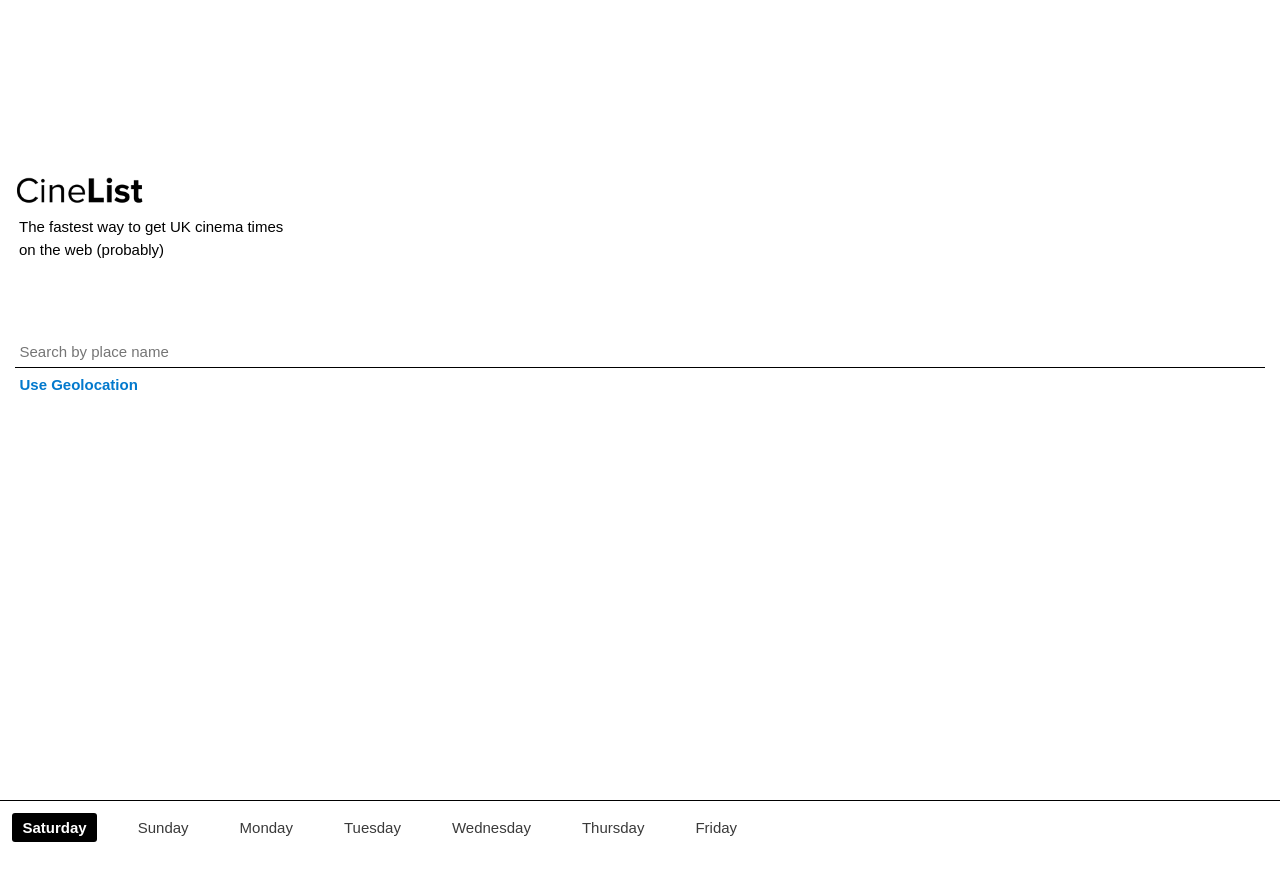
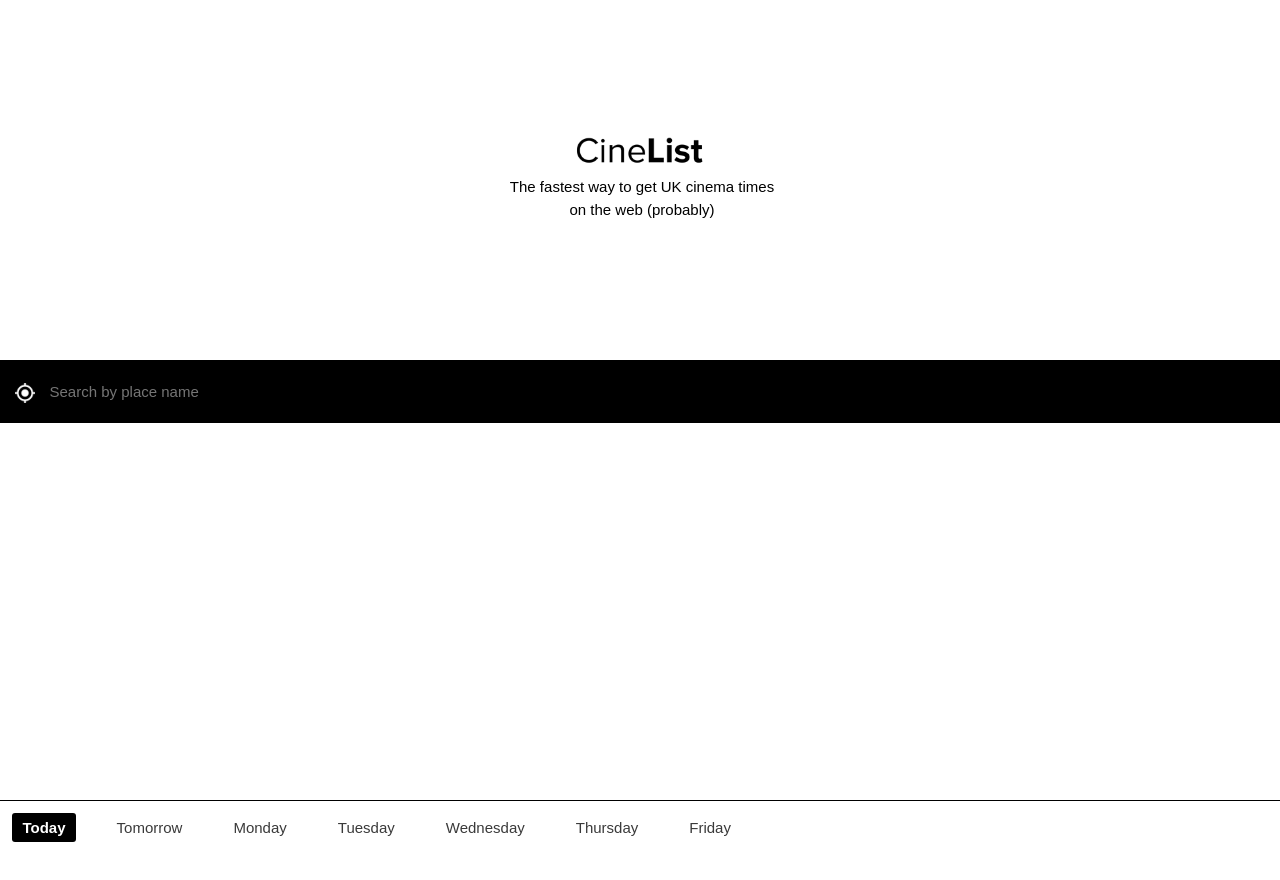
Before and after one commit to seanmtracey/CineList-App, a plain HTML site: page index.html in a window 1280 px wide. Drawn offline with Linux system fonts and the light colour scheme.

Commit message:
Tweak the styles and assets

```diff
--- a/index.html
+++ b/index.html
@@ -6,7 +6,7 @@
 	<link rel="shortcut icon" href="favicon.png">
 	<link rel="stylesheet" href="styles.css" type="text/css" />
 
-	<script src="https://cdn.polyfill.io/v2/polyfill.js"></script>
+	<script src="https://cdn.polyfill.io/v2/polyfill.min.js"></script>
 	<meta name="viewport" content="initial-scale=1.0, user-scalable=no" />
 	<meta name="description" content="Cinema websites are rubbish. CineList makes it easy to get local cinema showtimes across the UK.">
 
@@ -37,8 +37,11 @@
 		</div>
 
 		<form id="search" data-firstload="true">
+			<a href="#" id="geolocation">
+				<img src="/assets/images/geo.png" alt="Use Geolocation"/>
+			</a>
 			<input type="text" placeholder="Search by place name"/>
-			<a href="#" id="geolocation">Use Geolocation</a>
+			<input type="submit" value="" />
 		</form>
 
 		<div id="timesContainer"></div>
@@ -91,7 +94,7 @@
 				navigator.serviceWorker
 					.register('/service-worker.js')
 					.then(function() { console.log("Service Worker Registered"); })
-					.catch(err => {
+					.catch(function(err){
 						console.error(err);
 					})
 				;
--- a/scripts/core.js
+++ b/scripts/core.js
@@ -10,7 +10,7 @@
 	var searchForm = document.querySelector('#search');
 	var geoTrigger = searchForm.querySelector('#geolocation');
 	var dayoffsetContainer = document.querySelector('.dayoffset');
-	var dayOffsetButtons = dayoffsetContainer.querySelectorAll('*[data-offset]');
+	var dayOffsetButtons = Array.from( dayoffsetContainer.querySelectorAll('*[data-offset]') );
 	var timesContainer = document.querySelector('#timesContainer');
 
 	var currentLocation = '';
@@ -329,6 +329,10 @@
 		searchForm.addEventListener('submit', function(e){
 			prevent(e);
 
+			if(this[0].value === ""){
+				return;
+			}
+
 			this[0].blur();
 			this.dataset.firstload = "false";
 			home.dataset.visible = "false";
@@ -408,13 +412,20 @@
 
 		dayOffsetButtons.forEach(function(offsetBtn){
 
-			var dayInt = parseInt(offsetBtn.dataset.offset) + today;
+			var offset = parseInt(offsetBtn.dataset.offset);
+			var dayInt = offset + today;
 
 			if(dayInt >= days.length){
 				dayInt = dayInt - 7;
 			}
 
-			offsetBtn.textContent = days[dayInt];
+			if(offset === 0){
+				offsetBtn.textContent = 'Today';
+			} else if(offset === 1){
+				offsetBtn.textContent = 'Tomorrow';
+			} else {
+				offsetBtn.textContent = days[dayInt];
+			}
 
 			offsetBtn.addEventListener('click', function(e){
 				prevent(e);
--- a/service-worker.js
+++ b/service-worker.js
@@ -15,9 +15,8 @@ self.addEventListener('install', function(e) {
 			'/scripts/libraries/jquery.min.js',
 			'/assets/images/loading.png',
 			'/service-worker.js',
-			'/assets/images/go.png',
-			'/assets/images/pointer.png',
-			'/assets/images/pointer_up.png',
+			'/assets/images/search.png',
+			'/assets/images/geo.png',
 			'/assets/images/logo_small_opaque.jpg',
 			'https://cdn.polyfill.io/v2/polyfill.min.js'
 		]);
--- a/styles.css
+++ b/styles.css
@@ -73,9 +73,10 @@ body{
 
 #home #container{
 	position: fixed;
-	top: 20vh;
+	top: 15vh;
 	padding: 1em;
 	width: 100%;
+	text-align: center;
 }
 
 #home #container img{
@@ -90,34 +91,55 @@ body{
 }
 
 #search{
+	display: flex;
+	align-items: center;
+	justify-content: space-between;
 	width: 100%;
 	position: fixed;
 	top: 0;
 	transform: translateY(0);
 	z-index: 1000;
 	background: white;
-	border-bottom: 1px solid black;
+	border-bottom: 1px solid white;
 	transition: transform 0.2s ease-in;
-
+	background: black;
 }
 
 #search[data-firstload="true"]{
-	transform: translateY(40vh);
-    border-bottom: 0px solid black;
+	transform: translateY(45vh);
 }
 
 form{
 	padding: 1em;
 }
 
-form input[type="text"]{
+form#search input[type="text"]{
 	font-weight: 400;
-	font-size: 1em;
-	padding: 0.5em 0.3em;
-	border: 2px solid black;
-	border-width: 0 0 1px 0;
+    font-size: 1em;
+    padding: 0.5em 0.3em;
+    border: 2px solid black;
+    border-width: 0 0 1px 0;
+    outline: none;
+    width: 100%;
+    background: black;
+    color: white;
+}
+
+form#search input[type="text"]:focus{
+	background-image: url(/assets/images/search.png);
+	background-size: auto 20px;
+	background-position: 100% 50%;
+	background-repeat: no-repeat;
+}
+
+form#search input[type="submit"]{
+	position: absolute;
+    right: 0;
+    background: transparent;
+    border: 0px solid transparent;
+    width: 60px;
+    height: 100%;
 	outline: none;
-	width: 100%;
 }
 
 #geolocation{
@@ -126,12 +148,18 @@ form input[type="text"]{
 	text-decoration: none;
 	margin-top: 0.5em;
 	display: block;
-	padding: 0 0.3em 0;
 	cursor: pointer;
+	font-size: 10px;
+	text-align: center;
+	margin-right: 1em;
+}
+
+#geolocation img{
+	height: 20px;
 }
 
 #timesContainer{
-    padding-top: 85px;
+    padding-top: 65px;
     padding-bottom: 30%;
 }
 
@@ -247,3 +275,24 @@ form input[type="text"]{
 	0% {-o-transform: rotateZ(0deg);}
 	100% {-o-transform: rotateZ(360deg);}
 }
+
+@media all and (min-width: 768px){
+
+	#timesContainer .cinema{
+		display: flex;
+		flex-wrap: wrap;
+	}
+
+	#timesContainer h2 {
+		width: 100%;
+	}
+
+	#timesContainer .listing{
+		width: 300px;
+	}
+
+	#timesContainer .listing h3{
+		padding-left: 0.5em;
+	}
+
+}
```
Also changed, not shown: assets/images/geo.png (added), assets/images/pointer.png (deleted), assets/images/pointer_up.png (deleted), assets/images/search.png (added).
